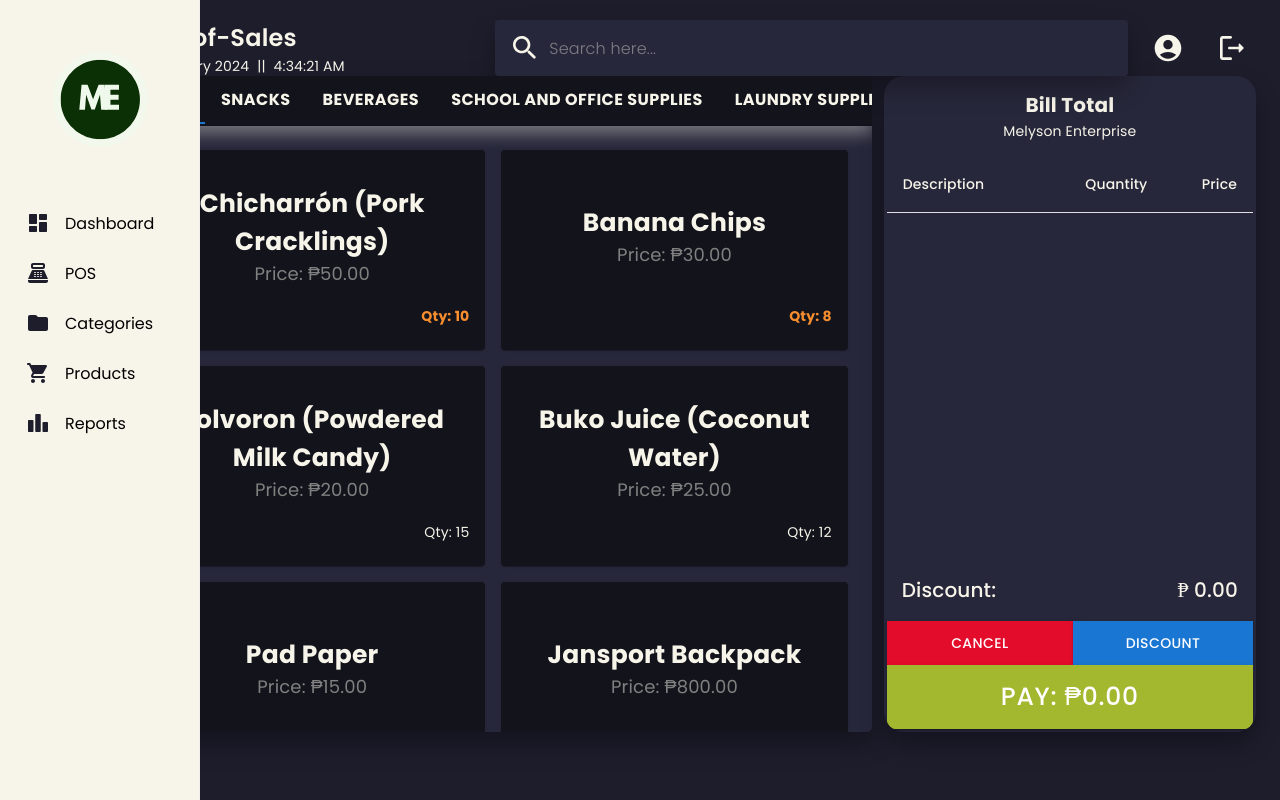
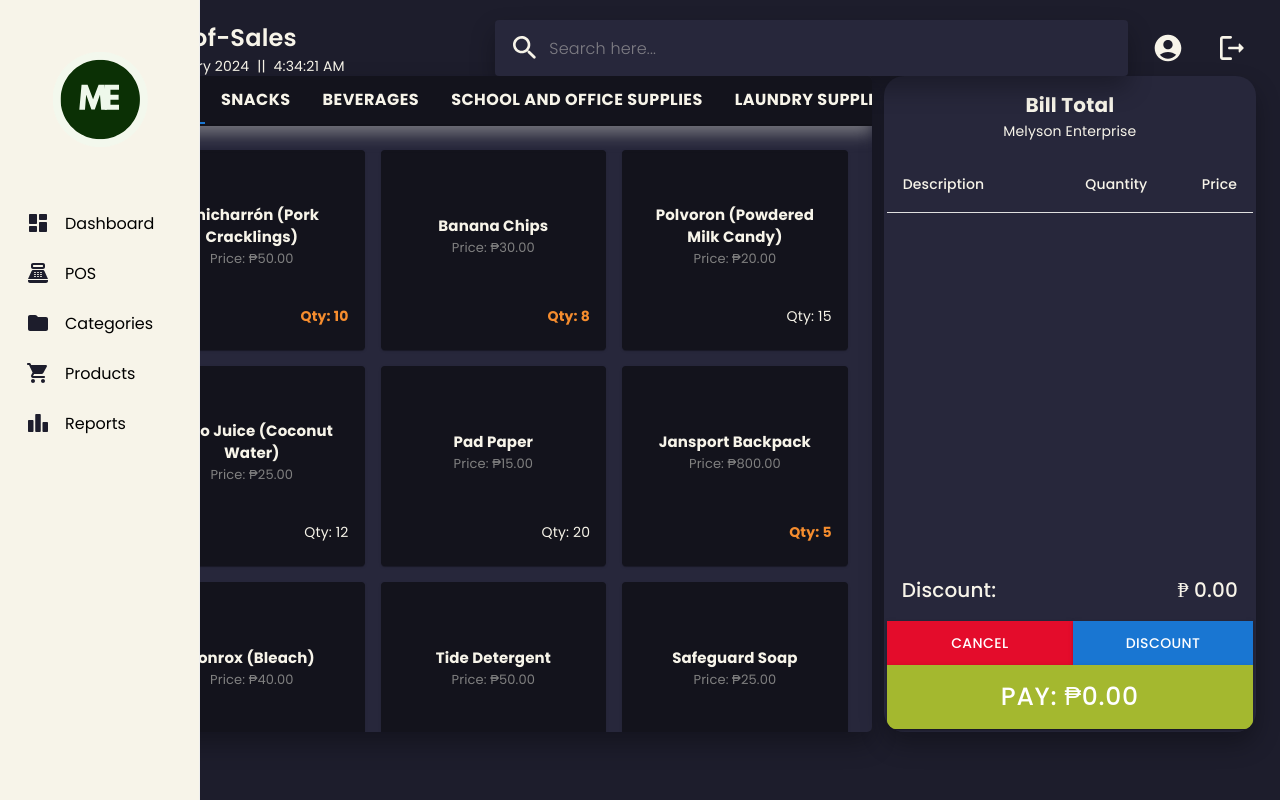
Before and after one commit to m4rceee/pos-system, a React (Vite) app: page /pos in a window 1280 px wide. Built offline with nearby package versions, Linux system fonts and the light colour scheme.

Commit message:
Update pos.jsx

```diff
--- a/src/pos.jsx
+++ b/src/pos.jsx
@@ -228,15 +228,15 @@ const handleClose = (confirmed) => {
                                                         {rows
                                                         .filter((item) => category === 'All' || item.itemCategory === category)
                                                         .map((item) => (
-                                                            <Grid item key={item.id} xs={12} sm={6}>
+                                                            <Grid item key={item.id} xs={12} sm={4}>
                                                             <CardActionArea onClick={() => handleItemClick(item)}>
                                                                 <Card style={{background: '#13131c', color: colors.secondary}}>
                                                                     <CardContent sx={{ height: '200px', display: 'flex', flexDirection: 'column', textAlign: 'center'}}>
                                                                         <div style={{display: 'flex', flexDirection: 'column', marginTop: 'auto', justifyContent: 'center', alignItems: 'center', textAlign: 'center'}}>
-                                                                            <Typography variant="body1" component="div" sx={{ fontSize: '25px', fontWeight: '700', fontFamily: 'Poppins, sans-serif', overflow: 'hidden', textOverflow: 'ellipsis' }} title={item.itemName}>
+                                                                            <Typography variant="body1" component="div" sx={{ fontSize: '15px', fontWeight: '700', fontFamily: 'Poppins, sans-serif', overflow: 'hidden', textOverflow: 'ellipsis' }} title={item.itemName}>
                                                                                 {item.itemName}
                                                                             </Typography>
-                                                                            <Typography variant="body1" color="text.secondary" sx={{ fontSize: '18px', color: 'gray', fontFamily: 'Poppins, sans-serif'}} title={item.itemName}>
+                                                                            <Typography variant="body1" color="text.secondary" sx={{ fontSize: '13px', color: 'gray', fontFamily: 'Poppins, sans-serif'}} title={item.itemName}>
                                                                                 Price: ₱{item.itemPrice}
                                                                             </Typography>
                                                                         </div>
```
